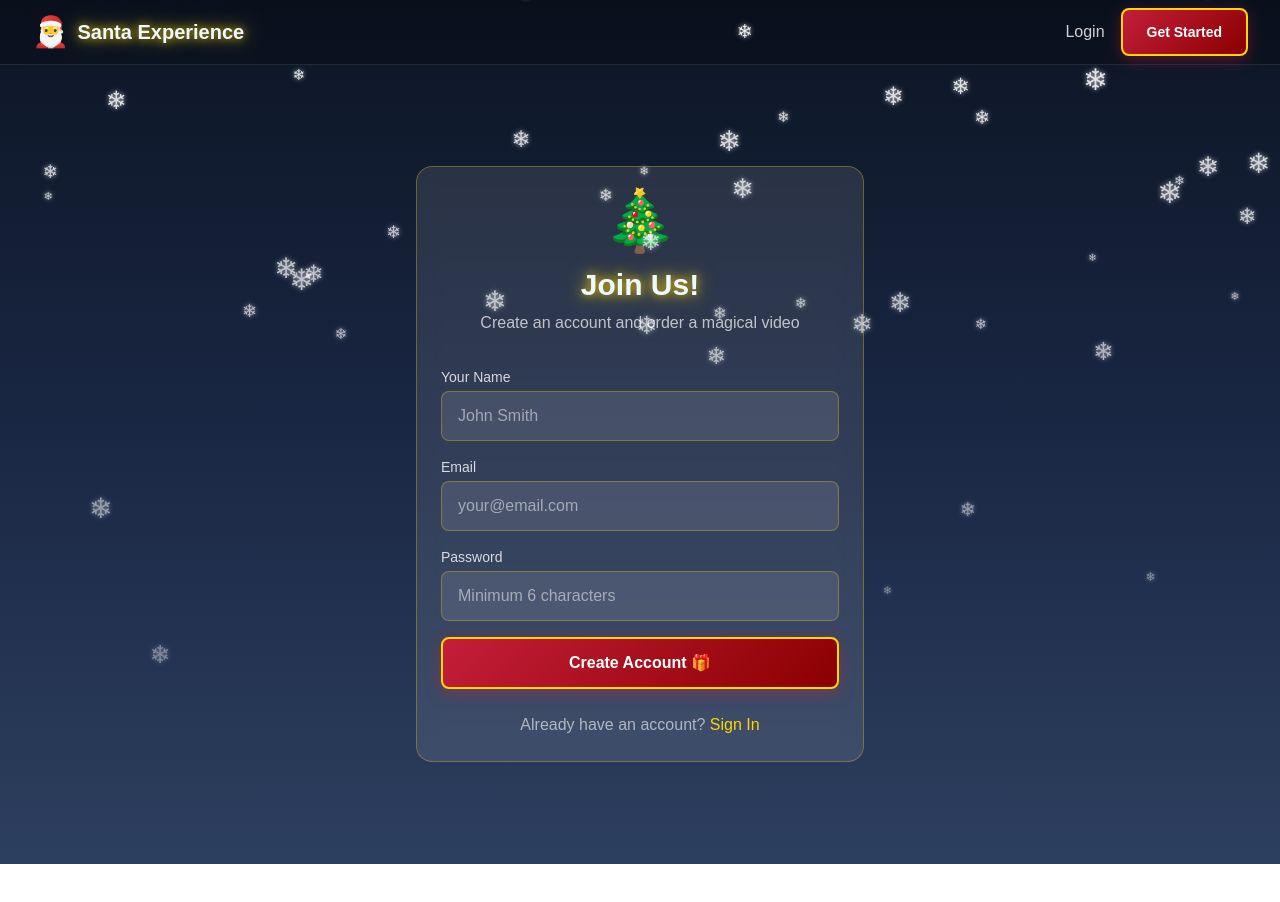
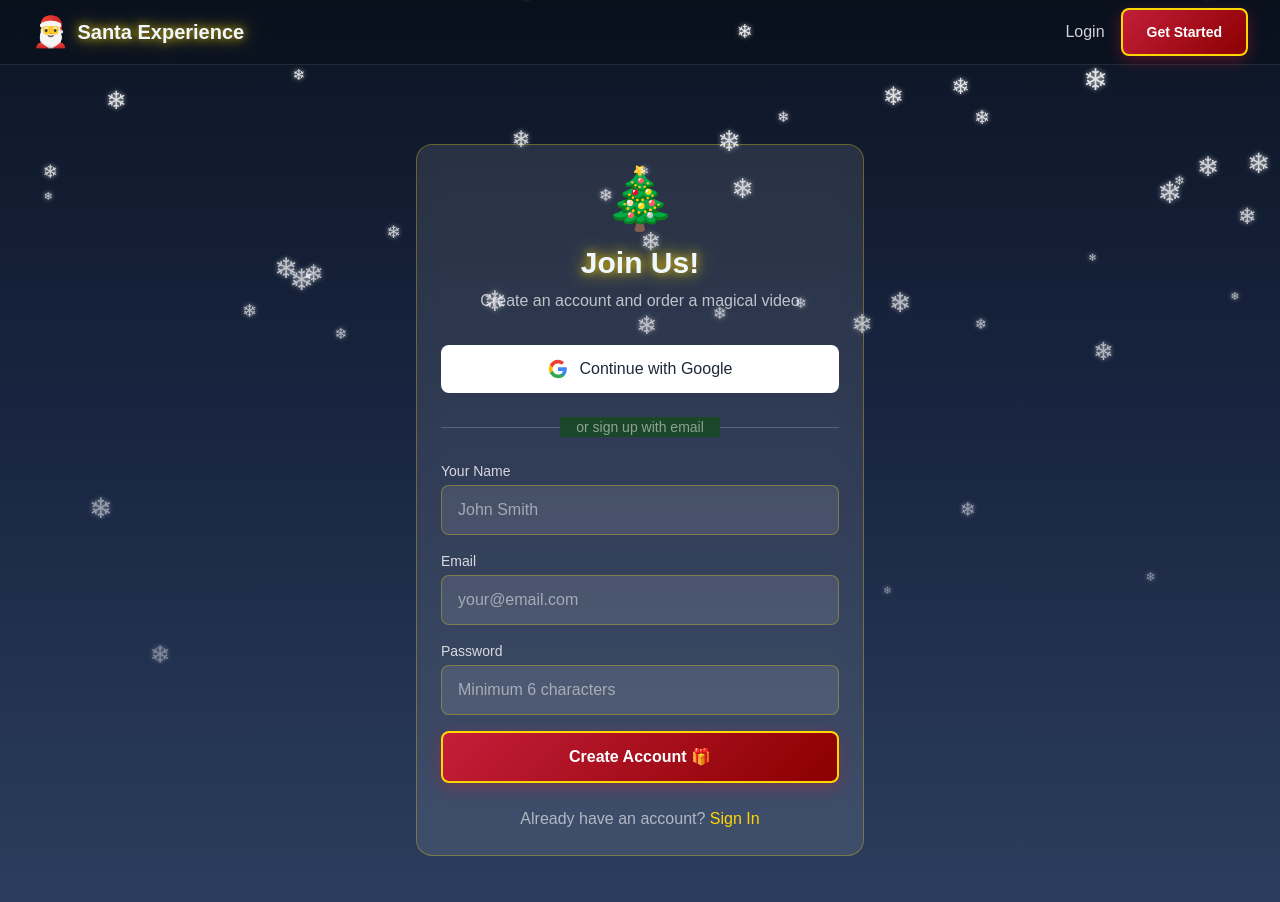
Before and after one commit to ghawdexpro/santa-wishlist, a Next.js app: page /signup in a window 1280 px wide. Shown: the top 902 px of the page. Before the commit the page ends 864 px from the top, so only its background shows below. Built offline with nearby package versions, Linux system fonts and the light colour scheme; no server answers.

Commit message:
Add Google OAuth login/signup

```diff
--- /dev/null
+++ b/src/app/auth/callback/route.ts
@@ -0,0 +1,16 @@
+import { createClient } from '@/lib/supabase/server'
+import { NextResponse } from 'next/server'
+
+export async function GET(request: Request) {
+  const requestUrl = new URL(request.url)
+  const code = requestUrl.searchParams.get('code')
+  const origin = requestUrl.origin
+
+  if (code) {
+    const supabase = await createClient()
+    await supabase.auth.exchangeCodeForSession(code)
+  }
+
+  // Redirect to dashboard after successful auth
+  return NextResponse.redirect(`${origin}/dashboard`)
+}
--- a/src/app/login/page.tsx
+++ b/src/app/login/page.tsx
@@ -12,6 +12,24 @@
   const [password, setPassword] = useState('')
   const [error, setError] = useState<string | null>(null)
   const [loading, setLoading] = useState(false)
+  const [googleLoading, setGoogleLoading] = useState(false)
+
+  const handleGoogleLogin = async () => {
+    setGoogleLoading(true)
+    setError(null)
+
+    const { error } = await supabase.auth.signInWithOAuth({
+      provider: 'google',
+      options: {
+        redirectTo: `${window.location.origin}/auth/callback`,
+      },
+    })
+
+    if (error) {
+      setError(error.message)
+      setGoogleLoading(false)
+    }
+  }
 
   const handleLogin = async (e: React.FormEvent) => {
     e.preventDefault()
@@ -39,6 +57,31 @@
           <div className="text-6xl mb-4">🎅</div>
           <h1 className="text-3xl font-bold glow-gold">Welcome Back!</h1>
           <p className="text-white/70 mt-2">Sign in to manage your videos</p>
+        </div>
+
+        {/* Google Sign In */}
+        <button
+          type="button"
+          onClick={handleGoogleLogin}
+          disabled={googleLoading}
+          className="w-full flex items-center justify-center gap-3 px-4 py-3 bg-white text-gray-800 font-medium rounded-lg hover:bg-gray-100 transition-colors disabled:opacity-50"
+        >
+          <svg className="w-5 h-5" viewBox="0 0 24 24">
+            <path fill="#4285F4" d="M22.56 12.25c0-.78-.07-1.53-.2-2.25H12v4.26h5.92c-.26 1.37-1.04 2.53-2.21 3.31v2.77h3.57c2.08-1.92 3.28-4.74 3.28-8.09z"/>
+            <path fill="#34A853" d="M12 23c2.97 0 5.46-.98 7.28-2.66l-3.57-2.77c-.98.66-2.23 1.06-3.71 1.06-2.86 0-5.29-1.93-6.16-4.53H2.18v2.84C3.99 20.53 7.7 23 12 23z"/>
+            <path fill="#FBBC05" d="M5.84 14.09c-.22-.66-.35-1.36-.35-2.09s.13-1.43.35-2.09V7.07H2.18C1.43 8.55 1 10.22 1 12s.43 3.45 1.18 4.93l2.85-2.22.81-.62z"/>
+            <path fill="#EA4335" d="M12 5.38c1.62 0 3.06.56 4.21 1.64l3.15-3.15C17.45 2.09 14.97 1 12 1 7.7 1 3.99 3.47 2.18 7.07l3.66 2.84c.87-2.6 3.3-4.53 6.16-4.53z"/>
+          </svg>
+          {googleLoading ? 'Signing in...' : 'Continue with Google'}
+        </button>
+
+        <div className="relative my-6">
+          <div className="absolute inset-0 flex items-center">
+            <div className="w-full border-t border-white/20"></div>
+          </div>
+          <div className="relative flex justify-center text-sm">
+            <span className="px-4 bg-[#1a472a] text-white/50">or sign in with email</span>
+          </div>
         </div>
 
         <form onSubmit={handleLogin} className="space-y-4">
--- a/src/app/signup/page.tsx
+++ b/src/app/signup/page.tsx
@@ -13,6 +13,24 @@
   const [fullName, setFullName] = useState('')
   const [error, setError] = useState<string | null>(null)
   const [loading, setLoading] = useState(false)
+  const [googleLoading, setGoogleLoading] = useState(false)
+
+  const handleGoogleSignup = async () => {
+    setGoogleLoading(true)
+    setError(null)
+
+    const { error } = await supabase.auth.signInWithOAuth({
+      provider: 'google',
+      options: {
+        redirectTo: `${window.location.origin}/auth/callback`,
+      },
+    })
+
+    if (error) {
+      setError(error.message)
+      setGoogleLoading(false)
+    }
+  }
 
   const handleSignup = async (e: React.FormEvent) => {
     e.preventDefault()
@@ -45,6 +63,31 @@
           <div className="text-6xl mb-4">🎄</div>
           <h1 className="text-3xl font-bold glow-gold">Join Us!</h1>
           <p className="text-white/70 mt-2">Create an account and order a magical video</p>
+        </div>
+
+        {/* Google Sign Up */}
+        <button
+          type="button"
+          onClick={handleGoogleSignup}
+          disabled={googleLoading}
+          className="w-full flex items-center justify-center gap-3 px-4 py-3 bg-white text-gray-800 font-medium rounded-lg hover:bg-gray-100 transition-colors disabled:opacity-50"
+        >
+          <svg className="w-5 h-5" viewBox="0 0 24 24">
+            <path fill="#4285F4" d="M22.56 12.25c0-.78-.07-1.53-.2-2.25H12v4.26h5.92c-.26 1.37-1.04 2.53-2.21 3.31v2.77h3.57c2.08-1.92 3.28-4.74 3.28-8.09z"/>
+            <path fill="#34A853" d="M12 23c2.97 0 5.46-.98 7.28-2.66l-3.57-2.77c-.98.66-2.23 1.06-3.71 1.06-2.86 0-5.29-1.93-6.16-4.53H2.18v2.84C3.99 20.53 7.7 23 12 23z"/>
+            <path fill="#FBBC05" d="M5.84 14.09c-.22-.66-.35-1.36-.35-2.09s.13-1.43.35-2.09V7.07H2.18C1.43 8.55 1 10.22 1 12s.43 3.45 1.18 4.93l2.85-2.22.81-.62z"/>
+            <path fill="#EA4335" d="M12 5.38c1.62 0 3.06.56 4.21 1.64l3.15-3.15C17.45 2.09 14.97 1 12 1 7.7 1 3.99 3.47 2.18 7.07l3.66 2.84c.87-2.6 3.3-4.53 6.16-4.53z"/>
+          </svg>
+          {googleLoading ? 'Signing up...' : 'Continue with Google'}
+        </button>
+
+        <div className="relative my-6">
+          <div className="absolute inset-0 flex items-center">
+            <div className="w-full border-t border-white/20"></div>
+          </div>
+          <div className="relative flex justify-center text-sm">
+            <span className="px-4 bg-[#1a472a] text-white/50">or sign up with email</span>
+          </div>
         </div>
 
         <form onSubmit={handleSignup} className="space-y-4">
```
